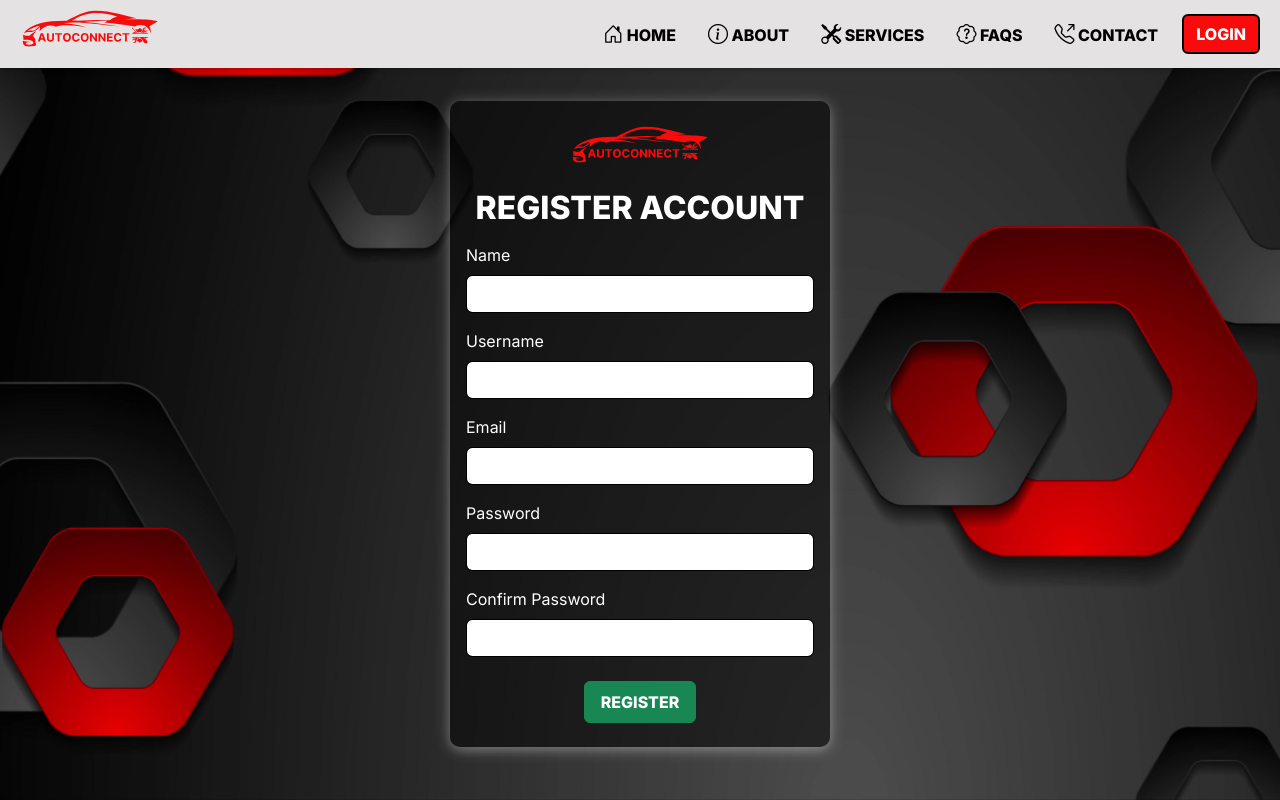
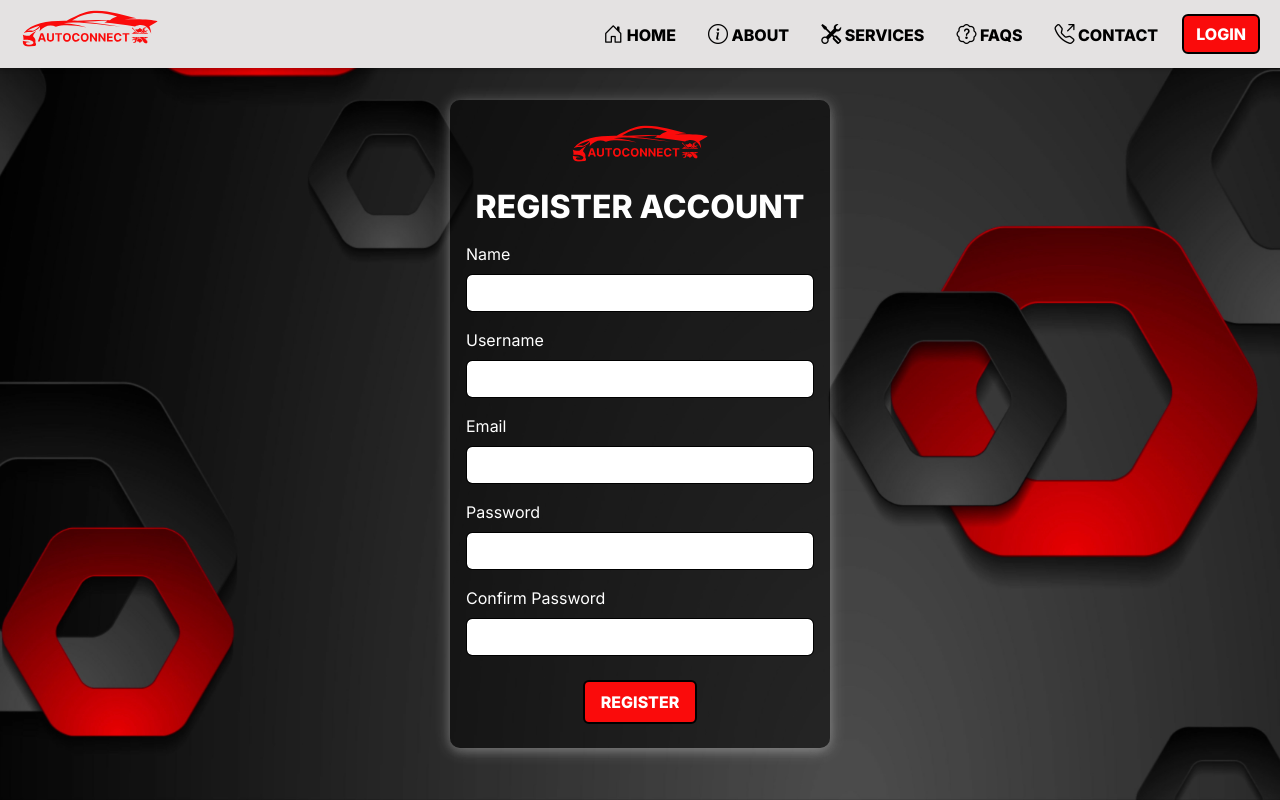
Before and after one commit to jaspherbagor/AutoConnect, a React (Create React App) app in the folder front-end/: page /register in a window 1280 px wide. Built offline with nearby package versions, Linux system fonts and the light colour scheme.

Commit message:
added style to the register button

```diff
--- a/front-end/src/components/styles/client/register.css
+++ b/front-end/src/components/styles/client/register.css
@@ -42,3 +42,13 @@ html, body {
     background: rgba(0,0,0,0.5);
     box-shadow: rgba(250, 250, 250, 0.12) 0px 4px 8px 0px, rgba(250, 250, 250, 0.32) 0px 2px 16px 0px;
 }
+
+.register-btn {
+    background: var(--primary-color);
+    border: 2px solid var(--text-color-dark)
+}
+
+.register-btn:hover {
+    background: var(--text-color-dark);
+    border: 2px solid var(--primary-color)
+}
```
